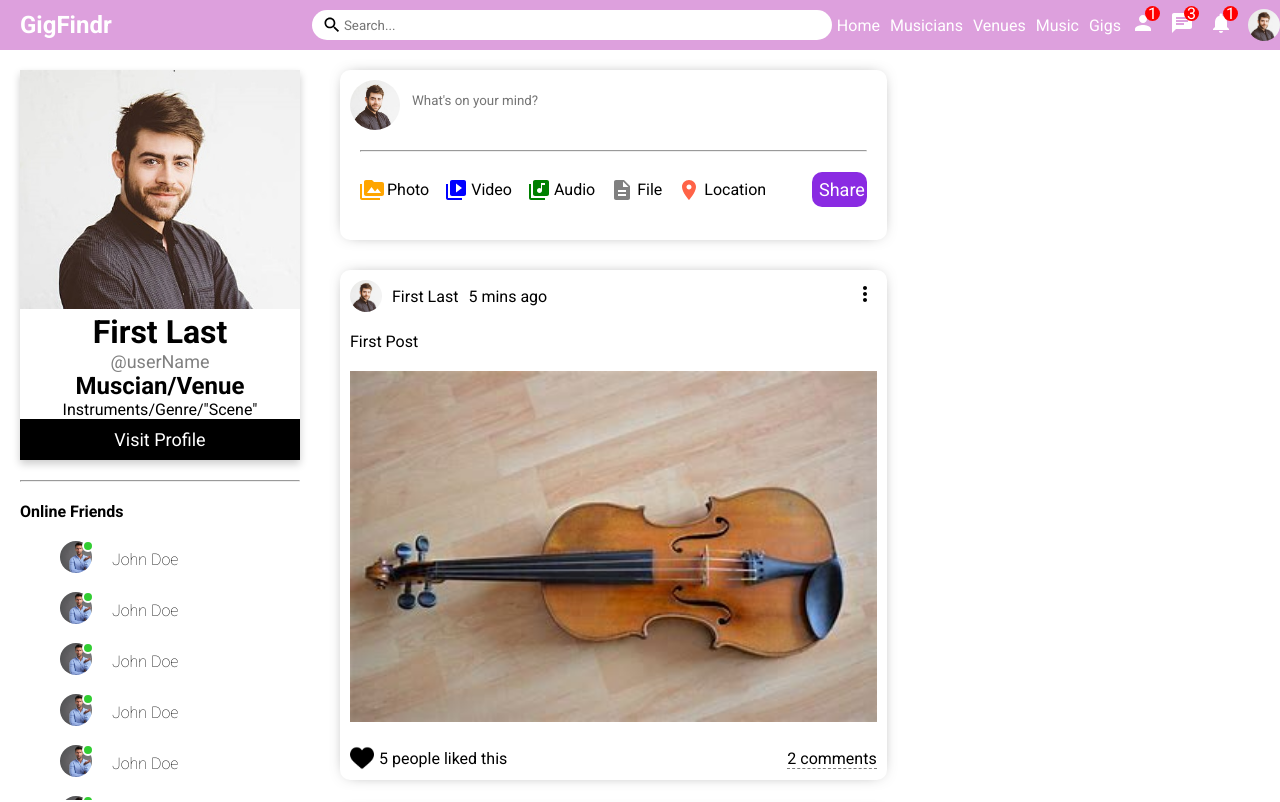
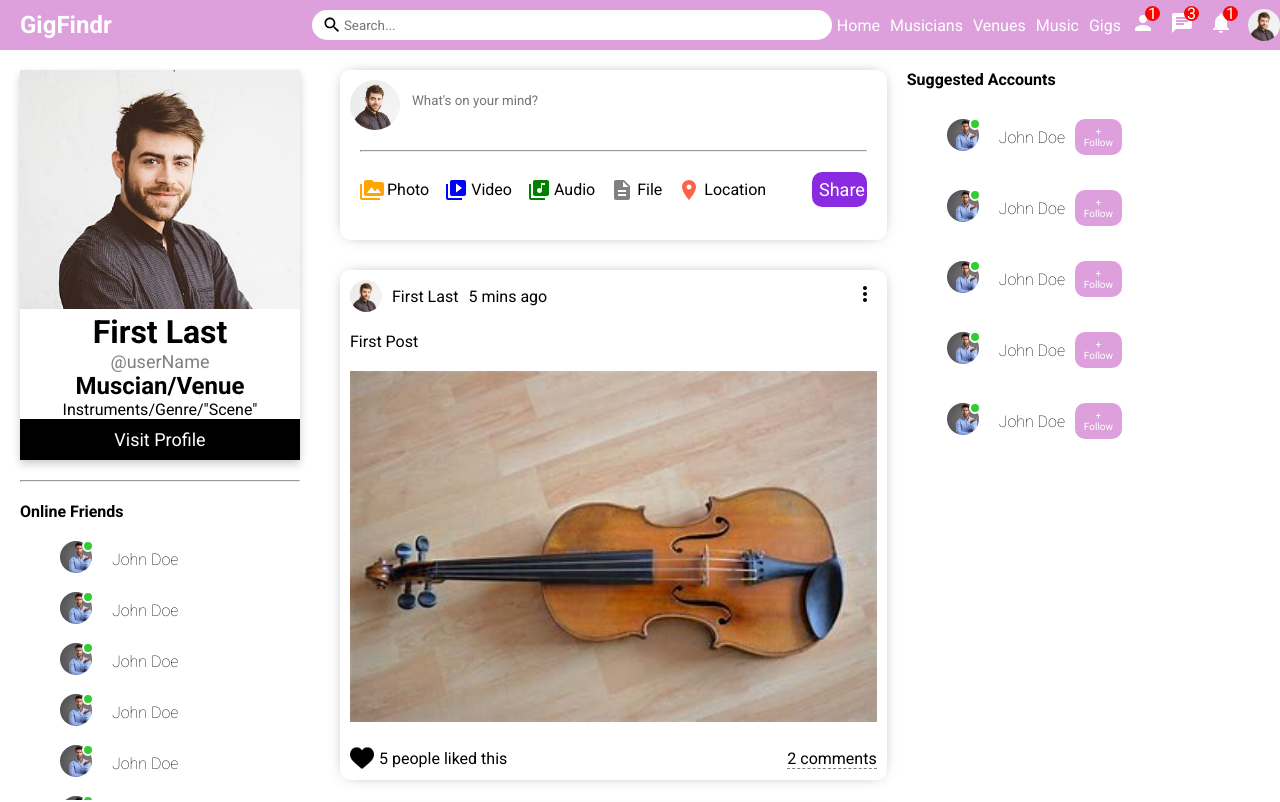
Before and after one commit to omerfarukbasar/GigFindr-Software-Eng, a React (Create React App) app in the folder gf-app/: page / in a window 1280 px wide. Shown: the top 802 px of the page. Built offline with nearby package versions, Linux system fonts and the light colour scheme.

Commit message:
Update Rightbar
created a suggested accounts section for rightbar

```diff
--- a/gf-app/src/components/rightbar/Rightbar.jsx
+++ b/gf-app/src/components/rightbar/Rightbar.jsx
@@ -3,7 +3,61 @@ import "./rightbar.css"
 export default function Rightbar() {
   return (
     <div className="rightbar">
-      <div className="rightbarWrapper"></div>
+      <div className="rightbarWrapper">
+
+        <div className="friendsListDiv">
+          <h4 className="rightbarTitle">Suggested Accounts</h4>
+
+          <ul className="rightbarSuggestionList">
+            <li className="suggestion">
+              <div className="rightbarProfileImgContainer">
+                <img src="/assets/john-doe.jpg" alt="suggestion img" className="suggestionImg"/>
+                <span className="rightbarOnline"></span>
+              </div>
+              <span className="rightbarUsername">John Doe</span>
+              <button className="followButton">+ Follow</button>
+            </li>
+
+            <li className="suggestion">
+              <div className="rightbarProfileImgContainer">
+                <img src="/assets/john-doe.jpg" alt="suggestion img" className="suggestionImg"/>
+                <span className="rightbarOnline"></span>
+              </div>
+              <span className="rightbarUsername">John Doe</span>
+              <button className="followButton">+ Follow</button>
+            </li>
+
+            <li className="suggestion">
+              <div className="rightbarProfileImgContainer">
+                <img src="/assets/john-doe.jpg" alt="suggestion img" className="suggestionImg"/>
+                <span className="rightbarOnline"></span>
+              </div>
+              <span className="rightbarUsername">John Doe</span>
+              <button className="followButton">+ Follow</button>
+            </li>
+
+            <li className="suggestion">
+              <div className="rightbarProfileImgContainer">
+                <img src="/assets/john-doe.jpg" alt="suggestion img" className="suggestionImg"/>
+                <span className="rightbarOnline"></span>
+              </div>
+              <span className="rightbarUsername">John Doe</span>
+              <button className="followButton">+ Follow</button>
+            </li>
+
+            <li className="suggestion">
+              <div className="rightbarProfileImgContainer">
+                <img src="/assets/john-doe.jpg" alt="suggestion img" className="suggestionImg"/>
+                <span className="rightbarOnline"></span>
+              </div>
+              <span className="rightbarUsername">John Doe</span>
+              <button className="followButton">+ Follow</button>
+            </li>
+          </ul>
+
+        </div>
+
+      </div>
     </div>
   )
 }
--- a/gf-app/src/components/rightbar/rightbar.css
+++ b/gf-app/src/components/rightbar/rightbar.css
@@ -5,3 +5,60 @@
 .rightbarWrapper {
   padding: 20px 20px 0 0;
 }
+
+.suggestionListDiv {
+  padding: 0;
+  margin: 0;
+  list-style: none;
+}
+
+.suggestion {
+  display: flex;
+  align-items: center;
+  margin-bottom: 15px;
+}
+
+.rightbarTitle {
+  margin-bottom: 20px;
+}
+
+.rightbarProfileImgContainer {
+  margin-right: 10px;
+  position: relative;
+}
+
+.rightbarOnline {
+  width: 8px;
+  height: 8px;
+  border-radius: 50%;
+  background-color: limegreen;
+  position: absolute;
+  top: -1px;
+  right: 0;
+  left: 22px;
+  border: 2px solid white;
+}
+
+.rightbarUsername {
+  font-weight: 100;
+}
+
+.suggestionImg {
+  width: 32px;
+  height: 32px;
+  border-radius: 50%;
+  object-fit: cover;
+  margin-right: 10px;
+}
+
+.followButton {
+  border: none;
+  width: 15%;
+  padding: 7px;
+  border-radius: 10px;
+  background-color: plum;
+  font-size: 10px;
+  margin: 10px;
+  cursor: pointer;
+  color: white;
+}
```
